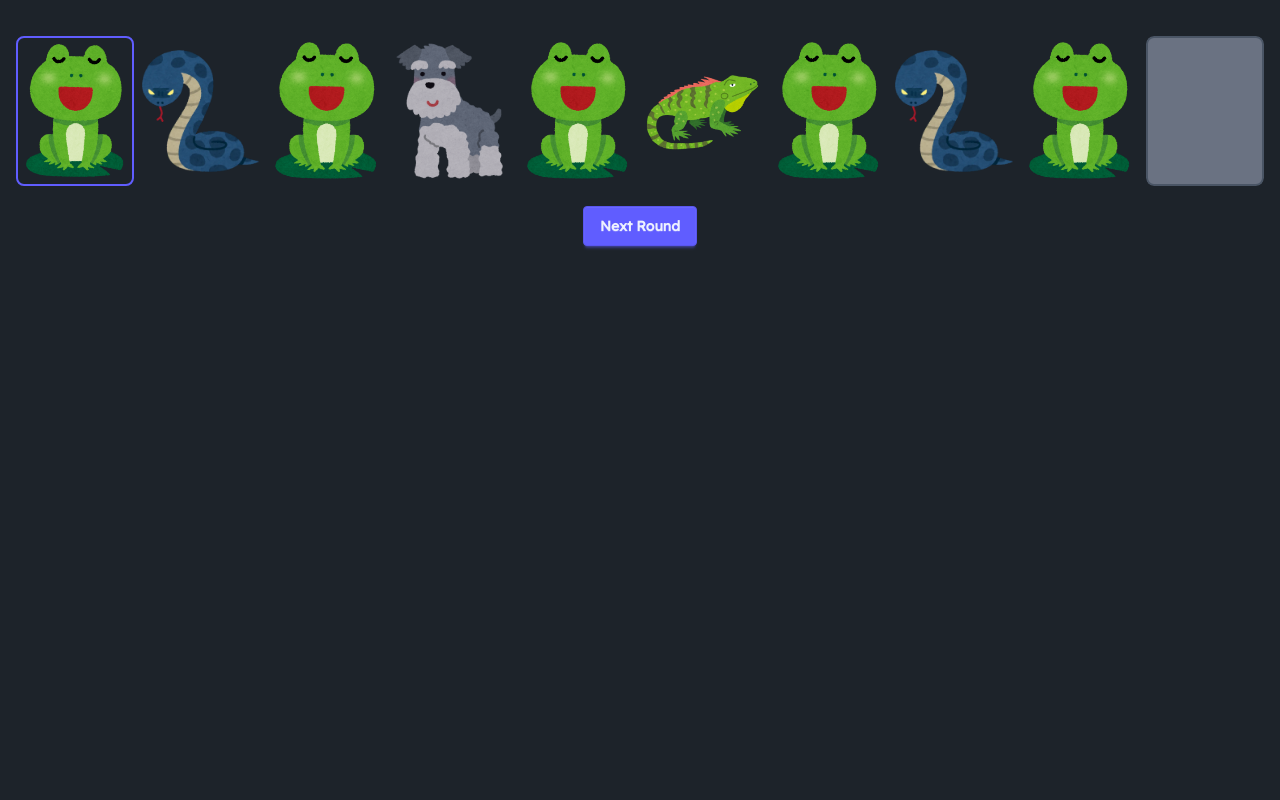
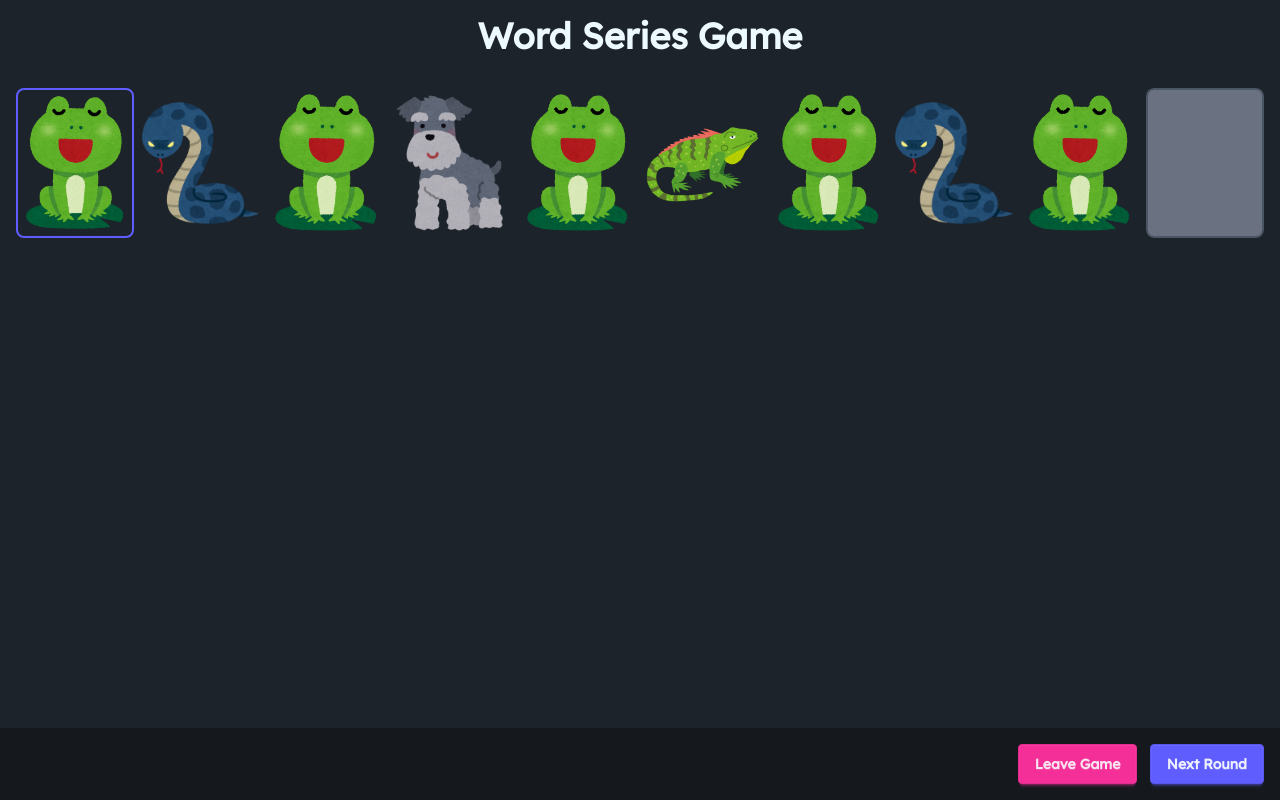
Before and after one commit to lunchboxer/review-games, a SvelteKit app: page /series/animals in a window 1280 px wide. Built offline with nearby package versions, Linux system fonts and the light colour scheme.

Commit message:
add leave game button to series game

```diff
--- a/src/routes/series/[set]/+page.svelte
+++ b/src/routes/series/[set]/+page.svelte
@@ -3,7 +3,7 @@
     import { fade } from "svelte/transition";
 
     export let data;
-    const imageSet = data.imageSet;
+    const { imageSet } = data;
 
     const patterns = [
         "ABABAB",
@@ -81,8 +81,11 @@
 
 <svelte:window {onkeydown} />
 
-<main class="p-4 min-h-screen">
-    <div class="flex gap-2 justify-center my-5">
+<main class="min-h-screen flex flex-col">
+    <div class="flex-grow p-4 text-center">
+        <h1 class="text-4xl font-bold mb-8">Word Series Game</h1>
+        <!-- Added flex-grow wrapper -->
+        <div class="flex gap-2 justify-center items-center my-5">
             {#each cards as card, index}
                 <div
                     class="card w-[120px] h-[150px] relative rounded-lg overflow-hidden"
@@ -110,9 +113,17 @@
                 </div>
             {/each}
         </div>
-    <button class="btn btn-primary block mx-auto mt-5" on:click={generateGame}>
+    </div>
+    <!-- Close flex-grow wrapper -->
+
+    <footer class="p-4 bg-base-300 flex justify-end items-center">
+        <div class="space-x-2">
+            <a class="btn btn-secondary" href="/">Leave Game</a>
+            <button class="btn btn-primary" on:click={generateGame}>
                 Next Round
             </button>
+        </div>
+    </footer>
 </main>
 
 <style>
```
Lines whose indentation alone changed are shown as unchanged.
